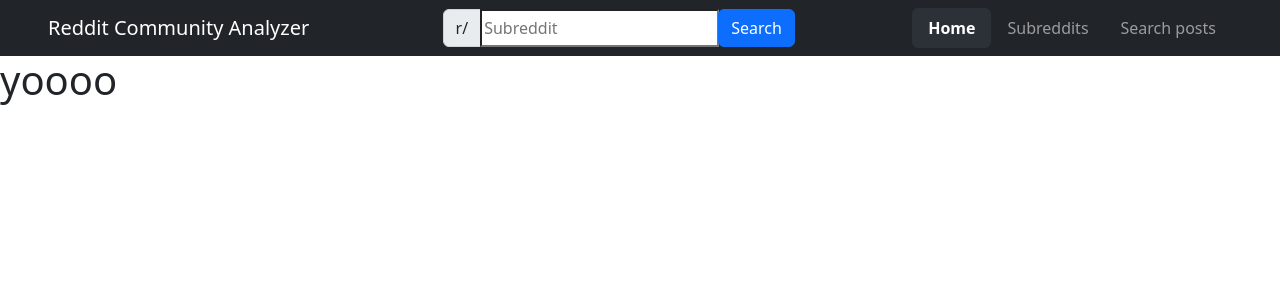
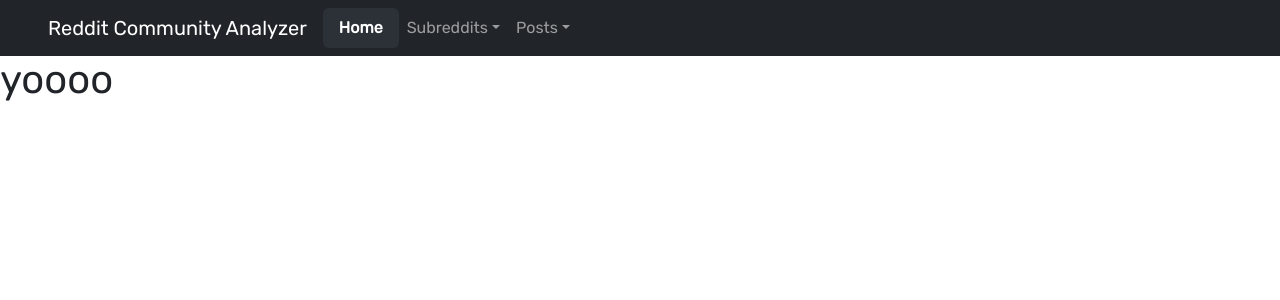
Before and after one commit to i-penr/community-analyzer, a React (Create React App) app in the folder frontend/: page / in a window 1280 px wide. Shown: the top 300 px of the page. Built offline with nearby package versions, Linux system fonts and the light colour scheme.

Commit message:
Added better navbar categorization

```diff
--- a/frontend/src/App.tsx
+++ b/frontend/src/App.tsx
@@ -21,7 +21,7 @@ function App() {
           <Route path='/subList'>
             <Sublist />
           </Route>
-          <Route path='/posts'>
+          <Route path='/searchPosts'>
             <Posts />
           </Route>
         </Switch>
--- a/frontend/src/Navbar.tsx
+++ b/frontend/src/Navbar.tsx
@@ -1,15 +1,10 @@
 import { FC, FormEvent, useState } from "react";
 import { Link, NavLink } from "react-router-dom";
 import './css/navbar.css'
-interface INavbarProps {};
+interface INavbarProps { };
 
 export const Navbar: FC<INavbarProps> = () => {
     const [sub, setSub] = useState('');
-    const navigation = [
-        { name: "Home", to: "/" },
-        { name: "Subreddits", to: "/subList" },
-        { name: "Search posts", to: "/posts" }
-    ]
 
     const handleSubmit = (e: FormEvent<HTMLFormElement>) => {
         e.preventDefault();
@@ -24,29 +19,88 @@ export const Navbar: FC<INavbarProps> = () => {
             </button>
 
             <div className="collapse navbar-collapse" id="navbarNav">
-                <div className="form-inline mx-auto">
-                    <form className="form-inline input-group" onSubmit={ (e) => { handleSubmit(e) }}>
+                {/* <div className="form-inline mx-auto">
+                    <form className="form-inline input-group" onSubmit={(e) => { handleSubmit(e) }}>
                         <span className="input-group-text">r/</span>
-                        <input type="text" placeholder="Subreddit" value={sub} onChange={ (e) => setSub((e.target as HTMLInputElement).value) } />
+                        <input type="text" placeholder="Get Subreddit Stats" value={sub} onChange={(e) => setSub((e.target as HTMLInputElement).value)} />
                         <Link to={`/sub/${sub}`}>
                             <button className="btn btn-primary" type="submit">Search</button>
                         </Link>
                     </form>
-                </div>
+                </div> */}
 
                 <div className="navbar-nav my-2 my-lg-0">
-                    { navigation.map((item) => (
-                        <NavLink
-                            exact
-                            key={item.name}
-                            to={item.to}
-                            className={ (isActive: boolean ) => {
-                                return ('nav-link px-3 py-2 rounded' + (isActive ? ' active fw-bold' : ''));
-                            } }
-                        >
-                        { item.name }
-                        </NavLink>
-                    ))}
+                    <ul className="navbar-nav">
+                        <li className="nav-item">
+                            <NavLink
+                                exact
+                                to="/"
+                                className={(isActive: boolean) => {
+                                    return ('nav-link px-3 py-2 rounded' + (isActive ? ' active fw-bold' : ''));
+                                }}
+                            >
+                                Home
+                            </NavLink>
+                        </li>
+                        <li className="nav-item dropdown">
+                            <a className="nav-link dropdown-toggle" href="/" id="navbarDropdown" role="button" data-bs-toggle="dropdown">
+                                Subreddits
+                            </a>
+                            <ul className="dropdown-menu" aria-labelledby="navbarDropdown">
+                                <li>
+                                    <NavLink
+                                        exact
+                                        to="/subList"
+                                        className={(isActive: boolean) => {
+                                            return ('dropdown-item px-3 py-2 rounded' + (isActive ? ' active fw-bold' : ''));
+                                        }}
+                                    >
+                                        Subreddit List
+                                    </NavLink>
+                                </li>
+                                <li>
+                                    <NavLink
+                                        exact
+                                        to="/addSub"
+                                        className={(isActive: boolean) => {
+                                            return ('dropdown-item px-3 py-2 rounded' + (isActive ? ' active fw-bold' : ''));
+                                        }}
+                                    >
+                                        Add a Subreddit
+                                    </NavLink>
+                                </li>
+                            </ul>
+                        </li>
+                        <li className="nav-item dropdown">
+                            <a className="nav-link dropdown-toggle" href="/" id="navbarDropdown" role="button" data-bs-toggle="dropdown">
+                                Posts
+                            </a>
+                            <ul className="dropdown-menu">
+                                <li>
+                                    <NavLink
+                                        exact
+                                        to="/searchPosts"
+                                        className={(isActive: boolean) => {
+                                            return ('dropdown-item px-3 py-2 rounded' + (isActive ? ' active fw-bold' : ''));
+                                        }}
+                                    >
+                                        Search Posts
+                                    </NavLink>
+                                </li>
+                                <li>
+                                    <NavLink
+                                        exact
+                                        to="/addPost"
+                                        className={(isActive: boolean) => {
+                                            return ('dropdown-item px-3 py-2 rounded' + (isActive ? ' active fw-bold' : ''));
+                                        }}
+                                    >
+                                        Add Post
+                                    </NavLink>
+                                </li>
+                            </ul>
+                        </li>
+                    </ul>
                 </div>
             </div>
         </nav>
--- a/frontend/src/css/index.css
+++ b/frontend/src/css/index.css
@@ -1,17 +1,14 @@
-@import url('https://fonts.googleapis.com/css?family=Rubik');
+@import url('https://fonts.googleapis.com/css2?family=Rubik&display=swap');
 
 body {
-
   margin: 0;
-  font-family: Rubik;
   -webkit-font-smoothing: antialiased;
   -moz-osx-font-smoothing: grayscale;
   /* background-color: rgb(209, 227, 227) !important; */
 }
 
-code {
-  font-family: source-code-pro, Menlo, Monaco, Consolas, 'Courier New',
-    monospace;
+* {
+  font-family: 'Rubik', sans-serif;
 }
 
 .Widget {
--- a/frontend/src/css/navbar.css
+++ b/frontend/src/css/navbar.css
@@ -1,23 +1,3 @@
-.nav-link {
-    position: relative;
-}
-
-.nav-link::after {
-    content: '';
-    height: 3px;
-    width: 90%;
-    position: absolute;
-    background-color: #007bff;
-    bottom: 0;
-    left: 5%;
-    opacity: 0;
-    transition: all 0.5s;
-}
-
-.nav-link:hover::after {
-    opacity: 1;
-}
-
 .active {
     background-color: #2b3137 !important;
 }
```
